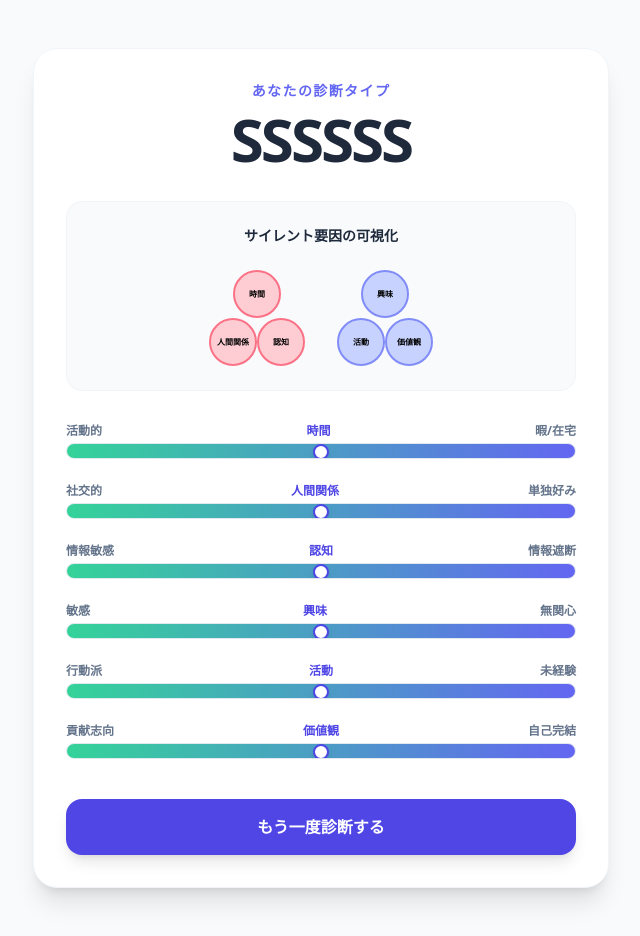
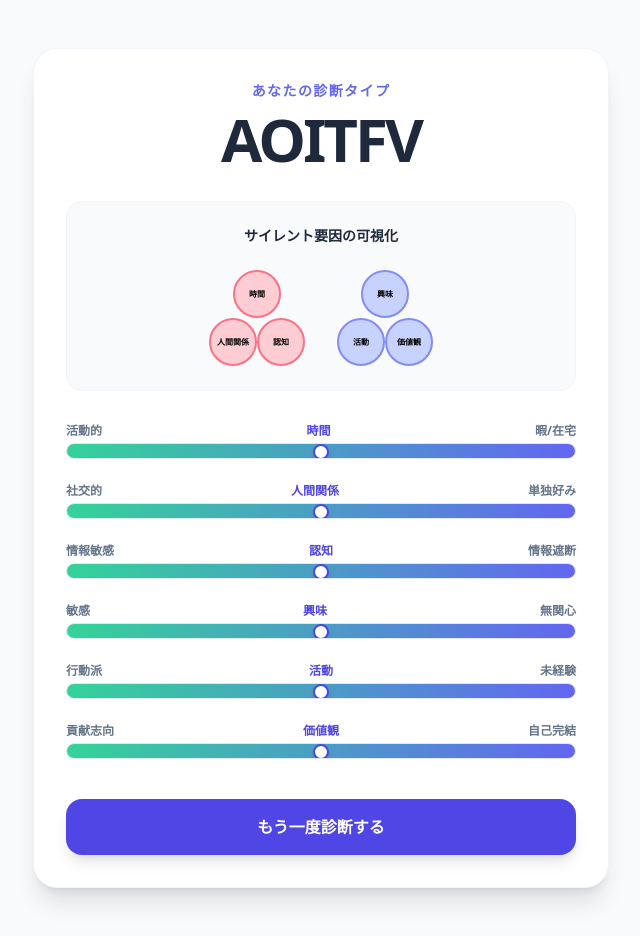
Before and after one commit to kazushige15/silent-mbti, a Next.js app: page /result in a window 1280 px wide. Shown: the whole page, without its empty margins (319-959 px from the left). Built offline with nearby package versions, Linux system fonts and the light colour scheme.

Commit message:
診断ロジックを6文字コード生成に変更し、デザインを刷新

```diff
--- a/app/result/page.tsx
+++ b/app/result/page.tsx
@@ -18,15 +18,30 @@ function ResultContent() {
   const searchParams = useSearchParams();
   const router = useRouter();
 
-  // 診断ページから渡された6文字タイプを確実に取得
-  const typeCode = searchParams.get('type') || 'SSSSSS';
-
-  const getPercent = (key: string) => {
-    const score = parseInt(searchParams.get(key) || '0', 10);
-    return Math.max(0, Math.min(100, (score + 4) * 12.5));
+  // スコアの取得
+  const getScore = (key: string) => parseInt(searchParams.get(key) || '0', 10);
+  const scores = {
+    time: getScore('time'),
+    relations: getScore('relations'),
+    cognition: getScore('cognition'),
+    interest: getScore('interest'),
+    activity: getScore('activity'),
+    values: getScore('values'),
   };
 
-  const scores = {
+  // 6文字コードをここで再計算（これが今回の修正の核心です）
+  const typeCode = [
+    scores.time >= 0 ? 'A' : 'S',
+    scores.relations >= 0 ? 'O' : 'S',
+    scores.cognition >= 0 ? 'I' : 'S',
+    scores.interest >= 0 ? 'T' : 'S',
+    scores.activity >= 0 ? 'F' : 'S',
+    scores.values >= 0 ? 'V' : 'S',
+  ].join('');
+
+  const getPercent = (key: string) => Math.max(0, Math.min(100, (getScore(key) + 4) * 12.5));
+
+  const percents = {
     time: getPercent('time'),
     relations: getPercent('relations'),
     cognition: getPercent('cognition'),
@@ -36,25 +51,25 @@ function ResultContent() {
   };
 
   const isSilent = {
-    time: scores.time >= 50,
-    relations: scores.relations >= 50,
-    cognition: scores.cognition >= 50,
-    interest: scores.interest >= 50,
-    activity: scores.activity >= 50,
-    values: scores.values >= 50,
+    time: percents.time >= 50,
+    relations: percents.relations >= 50,
+    cognition: percents.cognition >= 50,
+    interest: percents.interest >= 50,
+    activity: percents.activity >= 50,
+    values: percents.values >= 50,
   };
 
   return (
     <div className="min-h-screen bg-slate-50 py-12 px-4">
       <div className="max-w-xl mx-auto bg-white rounded-3xl shadow-xl border border-slate-100 p-8">
 
-        {/* --- ここで typeCode を大きく表示 --- */}
+        {/* 6文字コード表示 */}
         <div className="text-center mb-8">
           <p className="text-sm font-bold text-indigo-500 tracking-widest uppercase mb-2">あなたの診断タイプ</p>
           <h1 className="text-6xl font-black text-slate-800 tracking-tighter mb-4">{typeCode}</h1>
         </div>
 
-        {/* --- ベン図セクション --- */}
+        {/* ベン図 */}
         <div className="bg-slate-50 p-6 rounded-2xl mb-8 border border-slate-100">
           <h3 className="font-bold text-slate-800 text-center mb-6 text-sm">サイレント要因の可視化</h3>
           <div className="flex justify-center gap-8">
@@ -77,9 +92,9 @@ function ResultContent() {
           </div>
         </div>
 
-        {/* --- スライダーバー --- */}
+        {/* バー分析 */}
         <div className="space-y-6 mb-10">
-          {Object.entries(scores).map(([key, percent]) => (
+          {Object.entries(percents).map(([key, percent]) => (
             <div key={key}>
               <div className="flex justify-between text-xs font-bold text-slate-500 mb-1">
                 <span>{PARAM_INFO[key].leftText}</span>
```
